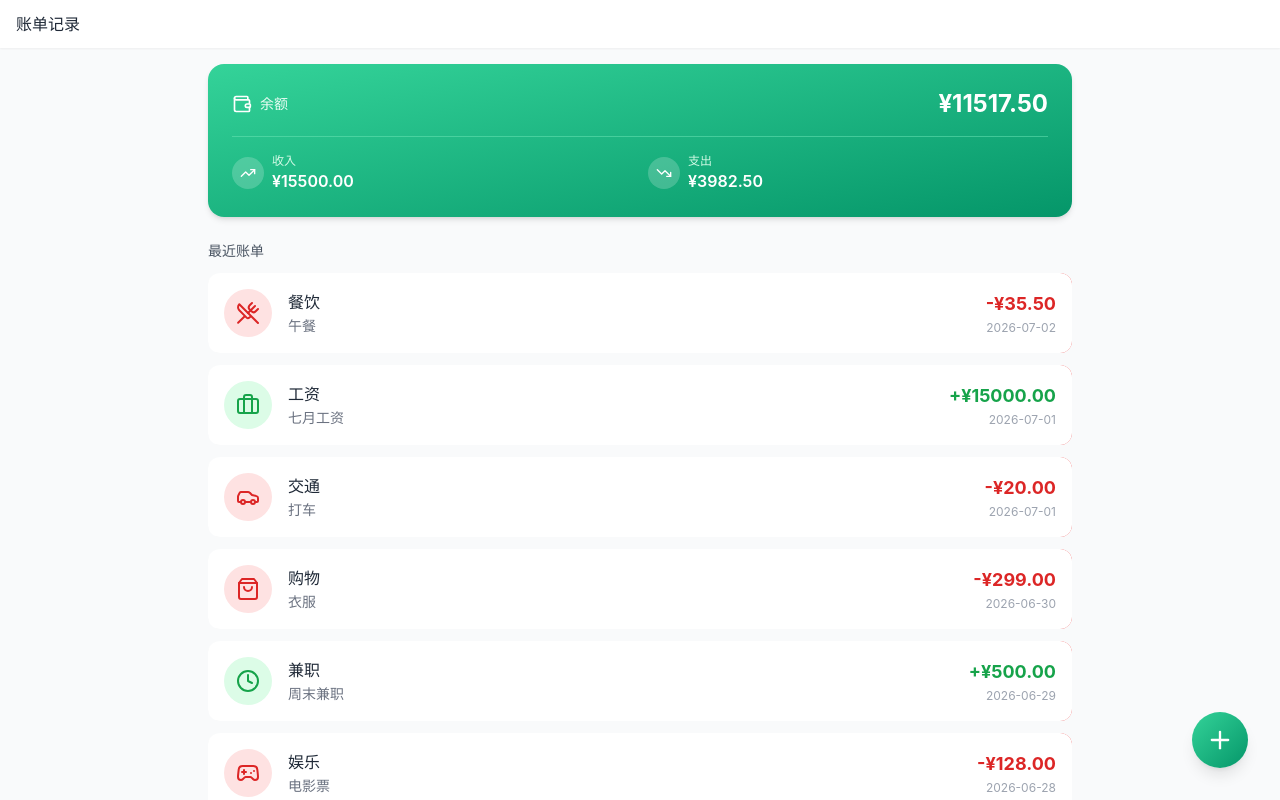
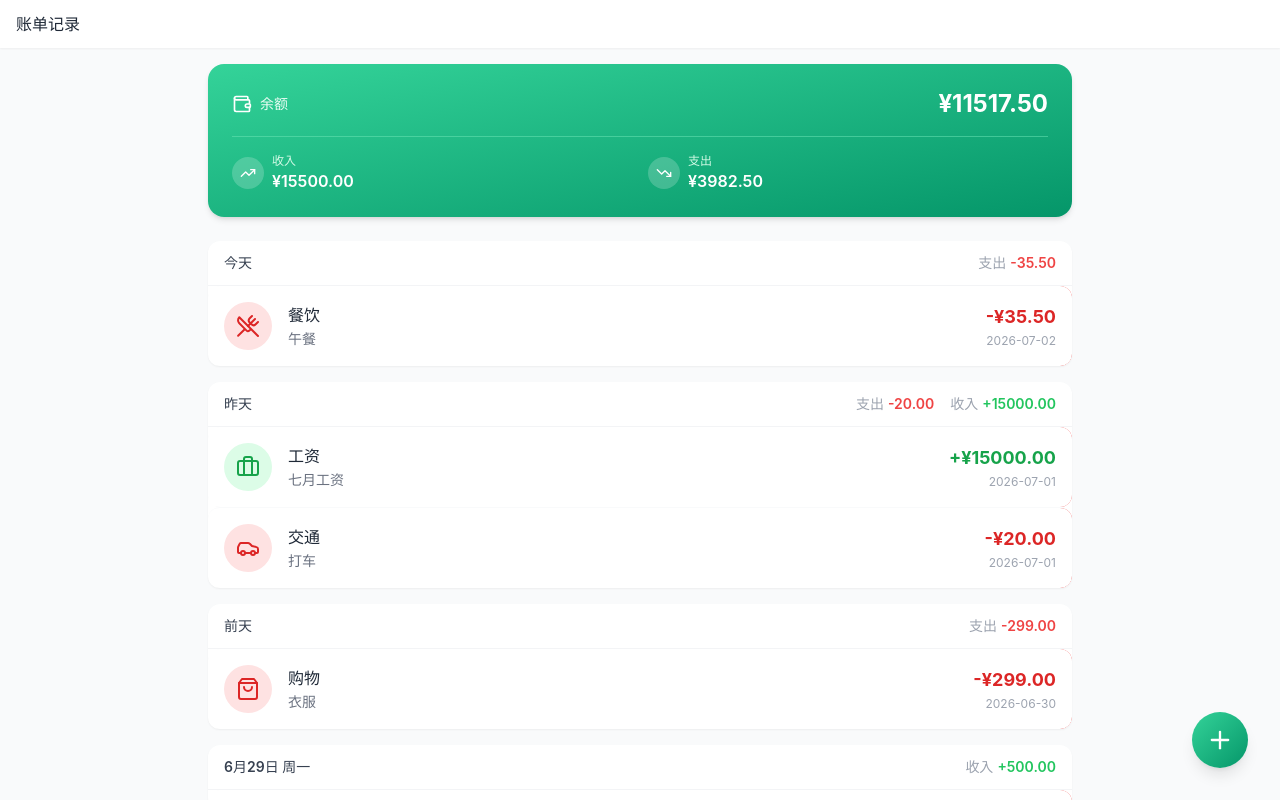
Before and after one commit to wangqi-pitaya/bill-records, a React (Vite) app: page / in a window 1280 px wide. Shown: the top 800 px of the page. Built offline with nearby package versions, Linux system fonts and the light colour scheme.

Commit message:
feat: 实现账单记录功能
Co-authored-by: traeagent <traeagent@users.noreply.github.com>

```diff
--- a/src/pages/Home.tsx
+++ b/src/pages/Home.tsx
@@ -3,11 +3,59 @@ import { useBillStore } from '../store/useBillStore';
 import { StatCard } from '../components/StatCard';
 import { BillItem } from '../components/BillItem';
 import { FloatingButton } from '../components/FloatingButton';
+import { Bill } from '../types';
+
+const formatDate = (d: Date) => {
+  const year = d.getFullYear();
+  const month = String(d.getMonth() + 1).padStart(2, '0');
+  const day = String(d.getDate()).padStart(2, '0');
+  return `${year}-${month}-${day}`;
+};
+
+const getDateLabel = (dateStr: string) => {
+  const today = new Date();
+  const yesterday = new Date(today);
+  yesterday.setDate(today.getDate() - 1);
+  const dayBefore = new Date(today);
+  dayBefore.setDate(today.getDate() - 2);
+
+  if (dateStr === formatDate(today)) return '今天';
+  if (dateStr === formatDate(yesterday)) return '昨天';
+  if (dateStr === formatDate(dayBefore)) return '前天';
+
+  const date = new Date(dateStr);
+  const month = date.getMonth() + 1;
+  const day = date.getDate();
+  const weekdays = ['周日', '周一', '周二', '周三', '周四', '周五', '周六'];
+  const weekday = weekdays[date.getDay()];
+
+  return `${month}月${day}日 ${weekday}`;
+};
+
+const groupBillsByDate = (bills: Bill[]) => {
+  const groups: Record<string, Bill[]> = {};
+  bills.forEach(bill => {
+    if (!groups[bill.date]) {
+      groups[bill.date] = [];
+    }
+    groups[bill.date].push(bill);
+  });
+
+  const sortedDates = Object.keys(groups).sort((a, b) => new Date(b).getTime() - new Date(a).getTime());
+
+  return sortedDates.map(date => ({
+    date,
+    bills: groups[date],
+    totalIncome: groups[date].filter(b => b.type === 'income').reduce((sum, b) => sum + b.amount, 0),
+    totalExpense: groups[date].filter(b => b.type === 'expense').reduce((sum, b) => sum + b.amount, 0),
+  }));
+};
 
 export default function Home() {
   const navigate = useNavigate();
   const { bills, getStatistics, deleteBill } = useBillStore();
   const { income, expense, balance } = getStatistics();
+  const groupedBills = groupBillsByDate(bills);
 
   return (
     <div className="min-h-screen bg-gray-50">
@@ -20,14 +68,33 @@ export default function Home() {
           <StatCard income={income} expense={expense} balance={balance} />
         </div>
 
-        <div className="mb-3">
-          <h2 className="text-sm font-semibold text-gray-600">最近账单</h2>
-        </div>
-
         {bills.length > 0 ? (
-          <div className="space-y-3">
-            {bills.map((bill) => (
-              <BillItem key={bill.id} bill={bill} onDelete={deleteBill} />
+          <div className="space-y-4">
+            {groupedBills.map((group) => (
+              <div key={group.date} className="bg-white rounded-xl shadow-sm overflow-hidden">
+                <div className="px-4 py-3 border-b border-gray-100 flex items-center justify-between">
+                  <span className="text-sm font-semibold text-gray-700">{getDateLabel(group.date)}</span>
+                  <div className="flex items-center gap-4">
+                    {group.totalExpense > 0 && (
+                      <span className="text-sm text-red-500">
+                        <span className="text-gray-400 mr-1">支出</span>
+                        <span className="font-semibold">-{group.totalExpense.toFixed(2)}</span>
+                      </span>
+                    )}
+                    {group.totalIncome > 0 && (
+                      <span className="text-sm text-green-500">
+                        <span className="text-gray-400 mr-1">收入</span>
+                        <span className="font-semibold">+{group.totalIncome.toFixed(2)}</span>
+                      </span>
+                    )}
+                  </div>
+                </div>
+                <div className="divide-y divide-gray-50">
+                  {group.bills.map((bill) => (
+                    <BillItem key={bill.id} bill={bill} onDelete={deleteBill} />
+                  ))}
+                </div>
+              </div>
             ))}
           </div>
         ) : (
```
